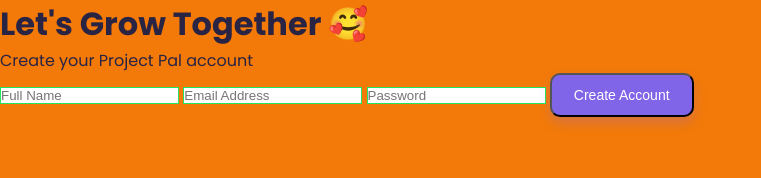
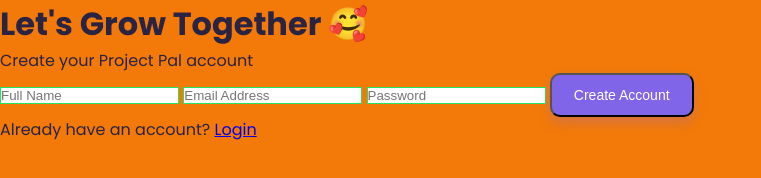
Before and after one commit to Oct-raj/Project-Pal, a plain HTML site: page signup.html in a window 1280 px wide. Shown: the whole page, without its empty margins (0-761 px from the left). Drawn offline with nearby package versions, Linux system fonts and the light colour scheme.

Commit message:
adding login button in signup page

```diff
--- a/signup.html
+++ b/signup.html
@@ -15,6 +15,9 @@
     <input id="password" type="password" placeholder="Password">
 
     <button class="primary-btn" onclick="signup()">Create Account</button>
+    <p>Already have an account?
+    <a href="login.html">Login</a>
+</p>
 </div>
 
 <script src="https://cdn.jsdelivr.net/npm/@supabase/supabase-js@2"></script>
```
